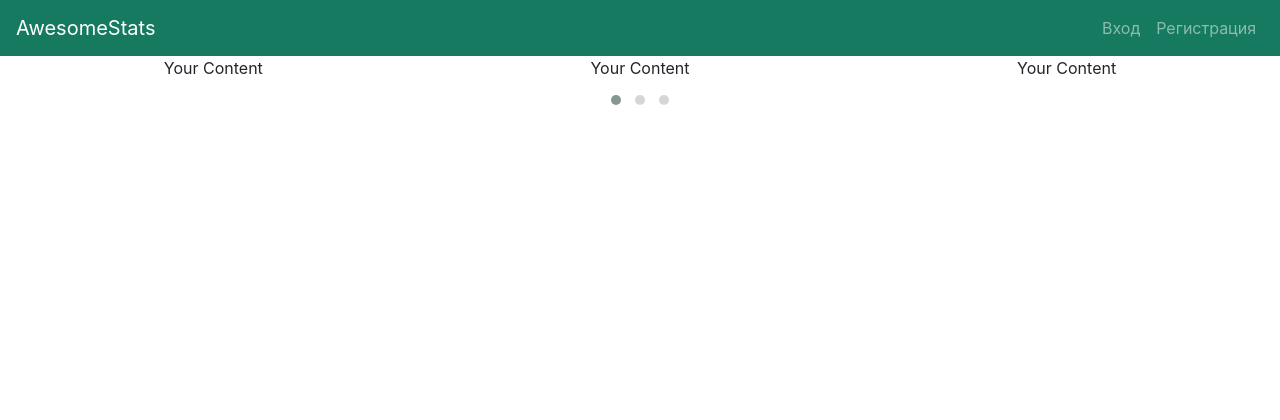
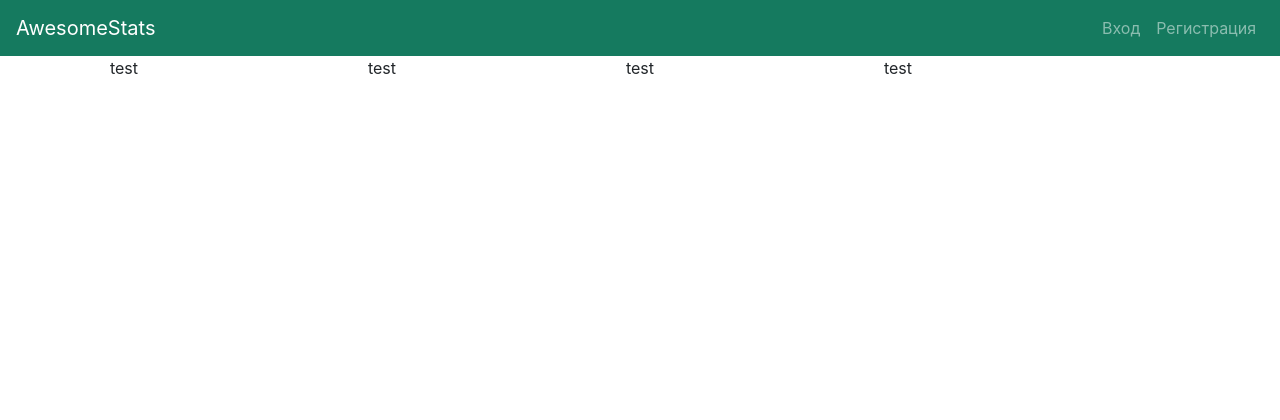
Before and after one commit to DenisLukashov/LP15-awesome-project, a Flask app: page /index/ in a window 1280 px wide. Shown: the top 420 px of the page. Run offline with Flask 2, Linux system fonts and the light colour scheme.

Commit message:
was test

```diff
--- a/awesomeapp/index/templates/index/index.html
+++ b/awesomeapp/index/templates/index/index.html
@@ -16,13 +16,11 @@
 
     {% include('menu.html') %}
     <div class="owl-carousel owl-theme">
-        <div> Your Content </div>
-        <div> Your Content </div>
-        <div> Your Content </div>
-        <div> Your Content </div>
-        <div> Your Content </div>
-        <div> Your Content </div>
-        <div> Your Content </div>
+        <div> test </div>
+        <div> test </div>
+        <div> test </div>
+        <div> test </div>
+
     </div>
     <div class ='container'>
       {% block content %}
@@ -38,9 +36,26 @@
     <script src="/static/js/bootstrap.min.js"></script>
     <script src="/static/js/owl.carousel.min.js"></script>
     <script>
-      $(document).ready(function(){
-        $(".owl-carousel").owlCarousel();
-      });
+        $('.owl-carousel').owlCarousel({
+          loop:true,
+          margin:10,
+          responsiveClass:true,
+          responsive:{
+              0:{
+                  items:1,
+                  nav:true
+              },
+              600:{
+                  items:3,
+                  nav:false
+              },
+              1000:{
+                  items:5,
+                  nav:true,
+                  loop:false
+              }
+          }
+      })
     </script>
   </body>
 </html>
```
